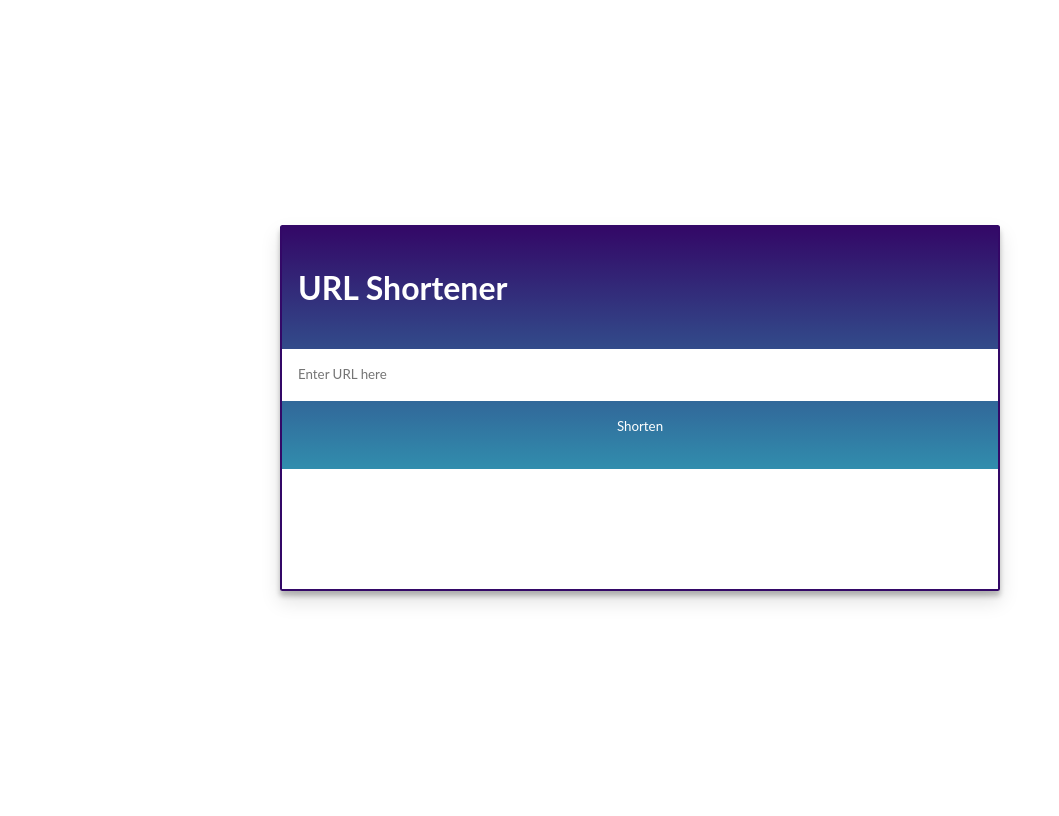
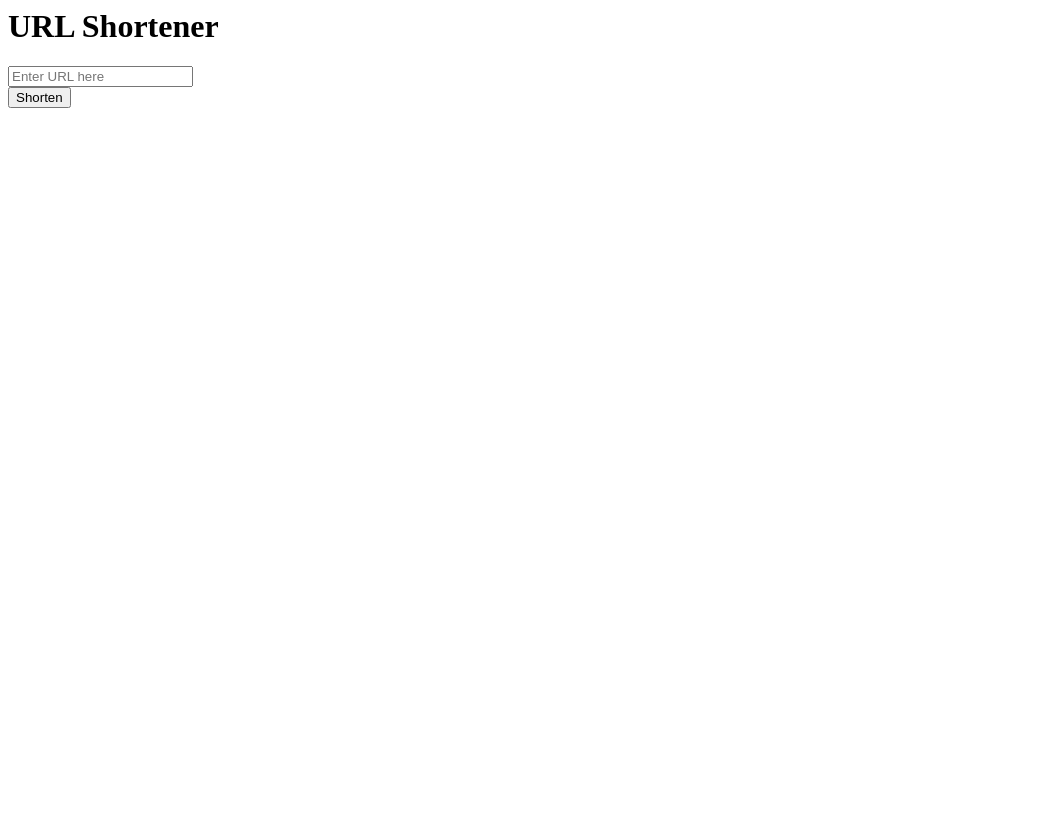
Before and after one commit to zhypargulk/Fourth_project, a Django app: page / in a window 1280 px wide. Shown: the whole page, without its empty margins (0-1059 px from the left). After the commit the page ends 108 px from the top, so only its background shows below. Run offline with Django 4.2, Linux system fonts and the light colour scheme; some libraries are stand-ins or nearby versions.

Commit message:
Your commit message

```diff
--- a/shortner/views.py
+++ b/shortner/views.py
@@ -7,13 +7,24 @@ from django.http import HttpResponse
 def index(request):
     return render(request, 'index.html')
 
+
+from django.http import HttpResponse
+from django.views.decorators.csrf import csrf_exempt
+
+
+@csrf_exempt
 def create(request):
     if request.method == 'POST':
-        link = request.POST['link']
-        uid = str(uuid.uuid4())[:5]
-        new_url = Url(link=link,uuid=uid)
-        new_url.save()
-        return HttpResponse(uid)
+        link = request.POST.get('link')
+
+        if link:
+            uid = str(uuid.uuid4())[:5]
+            new_url = Url(link=link, uuid=uid)
+            new_url.save()
+            return HttpResponse(uid)
+        else:
+            return HttpResponse("Missing 'link' parameter", status=400)
+
 
 def go(request, pk):
     url_details = Url.objects.get(uuid=pk)
--- a/templates/index.html
+++ b/templates/index.html
@@ -1,76 +1,7 @@
 <head>
-  <script   src="https://code.jquery.com/jquery-3.1.1.min.js"   integrity="sha256-hVVnYaiADRTO2PzUGmuLJr8BLUSjGIZsDYGmIJLv2b8="   crossorigin="anonymous"></script>
+  <script src="https://code.jquery.com/jquery-3.1.1.min.js" integrity="sha256-hVVnYaiADRTO2PzUGmuLJr8BLUSjGIZsDYGmIJLv2b8=" crossorigin="anonymous"></script>
   <style>
-      *,
-*::before,
-*::after {
-box-sizing: border-box;
-}
-
-body,
-section {
-display: flex;
-align-items: center;
-justify-content: center;
-padding: 1rem;
-}
-
-body {
-min-height: 100vh;
-font-family: "Lato", sans-serif;
-line-height: 1.5;
-color: #111;
-}
-
-main {
-max-width: 720px;
-width: 100%;
-border: 2.5px solid #330867;
-border-radius: 2.5px;
-box-shadow: 0 10px 20px rgba(17, 17, 17, 0.125),
-  0 5px 5px rgba(17, 17, 17, 0.25);
-background-image: linear-gradient(to top, #30cfd0 0%, #330867 100%);
-}
-
-h1 {
-padding: 1rem;
-color: white;
-}
-
-input,
-button {
-font-family: inherit;
-line-height: inherit;
-color: inherit;
-border: 0;
-padding: 1rem;
-}
-
-input {
-box-sizing: border-box;
-width: 100%;
-}
-
-.buttons {
-display: flex;
-}
-
-button {
-cursor: pointer;
-flex: 1;
-background-color: transparent;
-color: white;
-&:hover {
-  background-color: rgba(255, 255, 255, 0.5);
-}
-}
-
-section {
-min-height: 120px;
-text-align: center;
-background-color: white;
-}
-
+    /* CSS styles here */
   </style>
 </head>
 <main>
@@ -83,24 +14,47 @@ background-color: white;
     </div>
   </form>
 
-<section id="section"><h2></h2></section>
-
+  <section id="section">
+    <h2></h2>
+  </section>
 </main>
 
 <script type="text/javascript">
-$(document).on('submit','#post-form',function(e){
-  e.preventDefault();
+  $(document).ready(function () {
+  $('#post-form').on('submit', function (e) {
+    e.preventDefault(); // Prevent the default form submission behavior
+
+    var form = $(this);
+    var button = form.find('#shorten');
+    button.prop('disabled', true); // Disable the button to prevent multiple submissions
 
     $.ajax({
-    type:'POST',
-    url:'/create',
-    data:{
-      link:$('#link').val(),
-      csrfmiddlewaretoken:$('input[name=csrfmiddlewaretoken]').val(),
+      type: 'POST',
+      url: '/create',
+      data: {
+        link: $('#link').val(),
+        csrfmiddlewaretoken: $('input[name=csrfmiddlewaretoken]').val(),
       },
-    success: function(data){
-      $('h2').html("www.surls.ga/"+data)
+      success: function (data) {
+        // Clear the input field
+        $('#link').val('');
+
+        // Create a new URL element
+        var newURL = $('<p>').text("Shortened URL: localhost:8000/" + data);
+
+        // Append the new URL element to the section
+        $('#section').append(newURL);
+
+        button.prop('disabled', false); // Re-enable the button after receiving the response
+      },
+      error: function (xhr, status, error) {
+        console.error("AJAX Error: " + status + "\n" + error);
+        button.prop('disabled', false); // Re-enable the button in case of an error
       }
     });
   });
+});
+
+
+
 </script>
--- a/urlshortner/settings.py
+++ b/urlshortner/settings.py
@@ -11,8 +11,10 @@ https://docs.djangoproject.com/en/4.2/ref/settings/
 """
 
 from pathlib import Path
+""""
 import django_heroku
 import dj_database_url
+"""
 
 # Build paths inside the project like this: BASE_DIR / 'subdir'.
 BASE_DIR = Path(__file__).resolve().parent.parent
@@ -77,7 +79,7 @@ WSGI_APPLICATION = 'urlshortner.wsgi.application'
 # https://docs.djangoproject.com/en/4.2/ref/settings/#databases
 
 DATABASES = {
-    'default': dj_database_url.config()
+    #'default': dj_database_url.config()
 }
 
 
@@ -121,4 +123,4 @@ STATIC_URL = 'static/'
 # https://docs.djangoproject.com/en/4.2/ref/settings/#default-auto-field
 
 DEFAULT_AUTO_FIELD = 'django.db.models.BigAutoField'
-django_heroku.settings(locals())
+#django_heroku.settings(locals())
```
Lines whose indentation alone changed are shown as unchanged.
